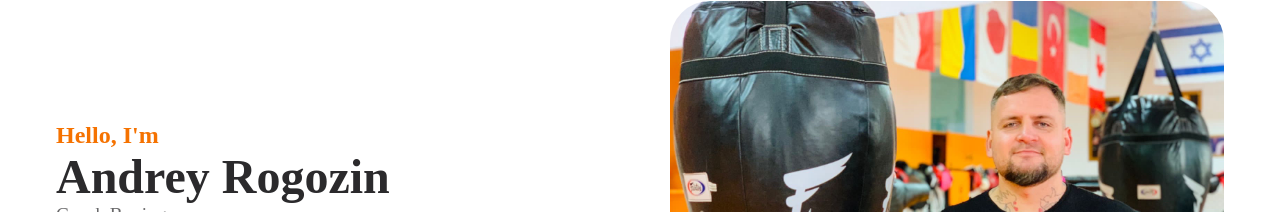
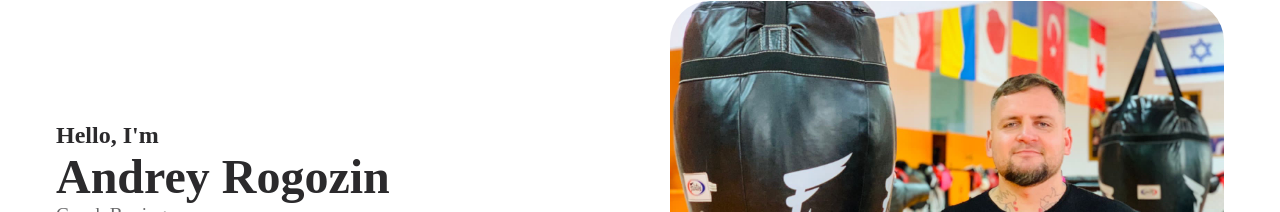
Before and after one commit to glebbars/Rogozin-boxing, a website: page index.html in a window 1280 px wide. Shown: the part 127-339 px from the top of the page. Drawn offline with Linux system fonts and the light colour scheme.

Commit message:
modifyed color of heading

```diff
--- a/style.css
+++ b/style.css
@@ -86,6 +86,10 @@ p{
     padding-bottom: 8rem;
     position: relative;
     border-bottom: 1px solid orange;
+}
+
+.intro_subtitile{
+    color: var(--black);
 }
 
 .animation{
```
